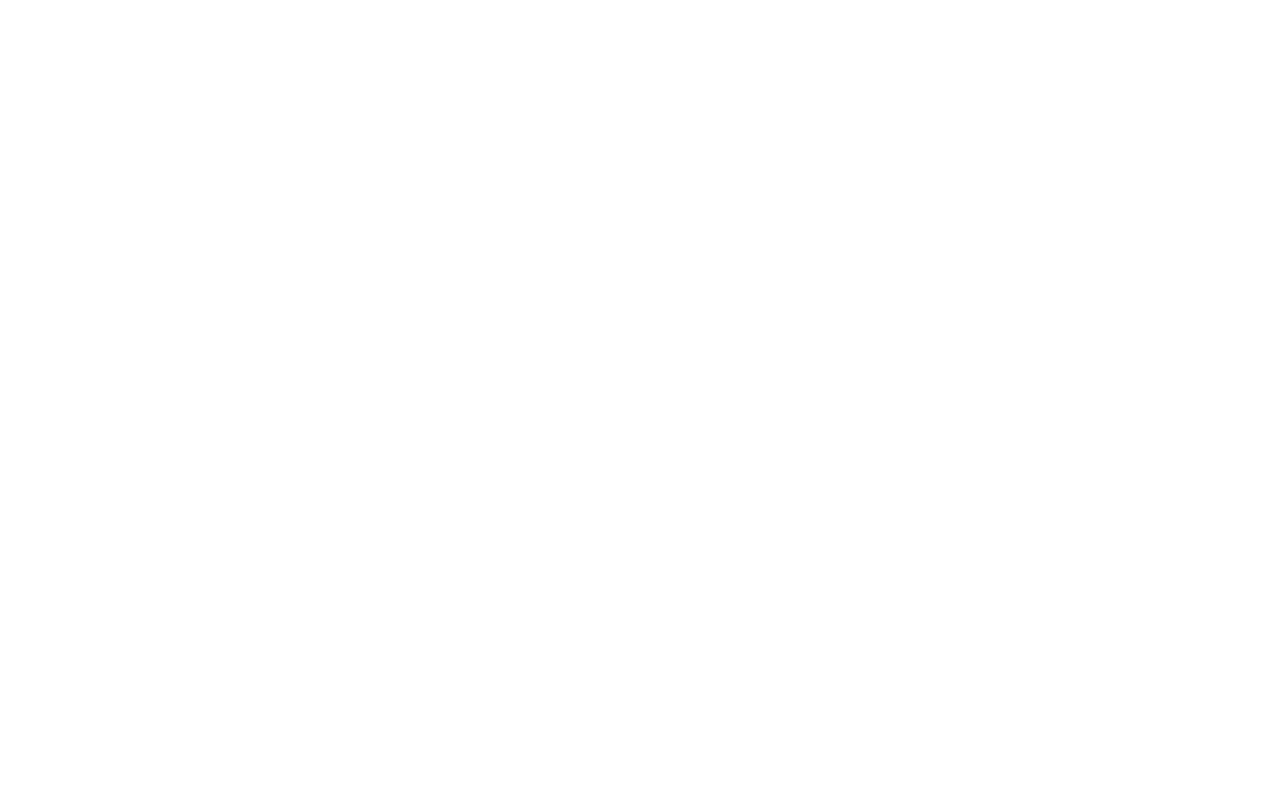
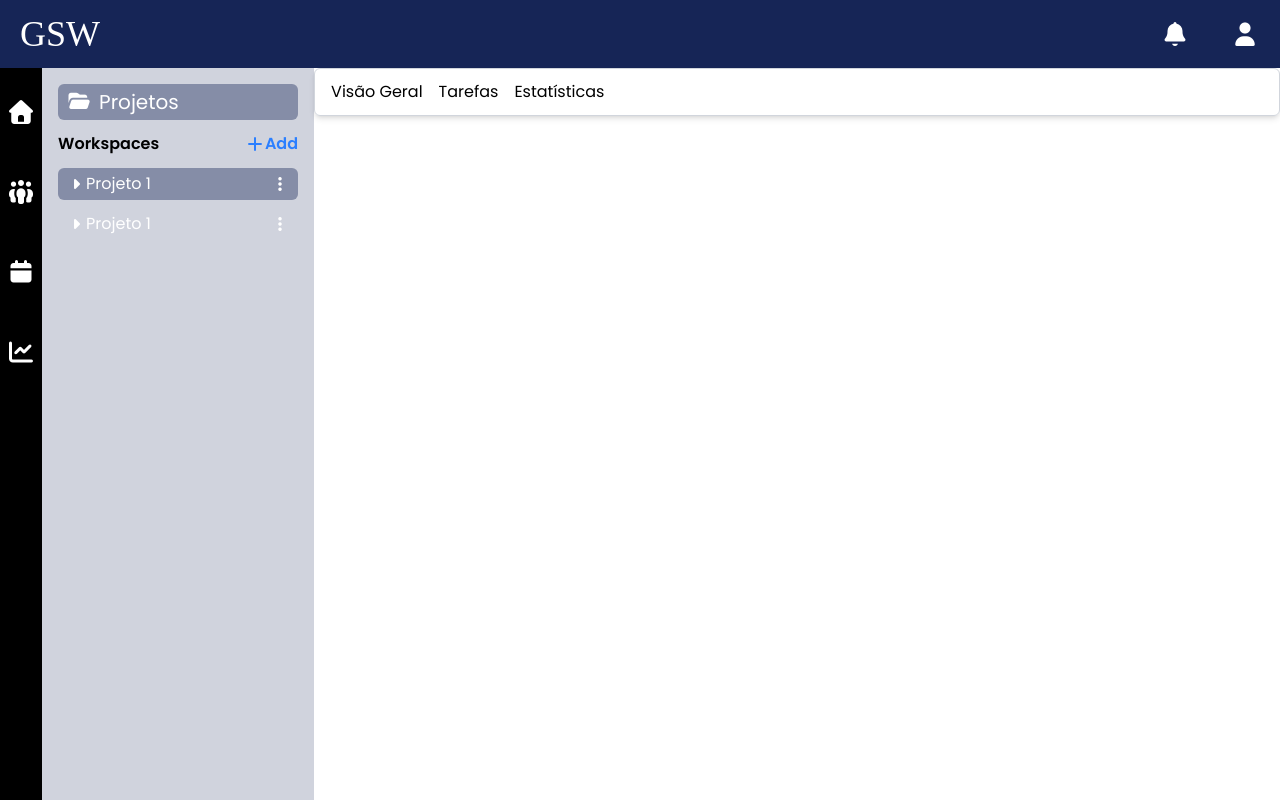
Before and after one commit to GeneSys-fatec/API-3DSM, a React (Vite) app in the folder taskmngr-frontend/: page /home in a window 1280 px wide. Before the commit this address had no page. Built offline with nearby package versions, Linux system fonts and the light colour scheme.

Commit message:
feat[GEN-47]: Iniciado desenvolvimento da tela do kanban

```diff
--- a/taskmngr-frontend/src/App.tsx
+++ b/taskmngr-frontend/src/App.tsx
@@ -1,6 +1,7 @@
 import { BrowserRouter as Router, Route, Routes } from 'react-router-dom'
 import Cadastro from './pages/Cadastro'
 import Login from './pages/Login'
+import Home from './pages/Home'
 
 function App() {
   return (
@@ -8,6 +9,7 @@ function App() {
       <Routes>
         <Route path='/' element={<Cadastro />} />
         <Route path='/login' element={<Login />} />
+        <Route path='/home' element={<Home />}/>
       </Routes>
     </Router>
   )
--- /dev/null
+++ b/taskmngr-frontend/src/components/BarraLateral.tsx
@@ -0,0 +1,14 @@
+import React from "react";
+
+export default class BarraLateral extends React.Component {
+    render() {
+        return (
+            <div className="h-[calc(100vh-4.28rem)] w-14 bg-black flex flex-col items-center py-8 gap-14">
+                <i className="fa-solid fa-house text-2xl text-white cursor-pointer hover:text-gray-300"></i>
+                <i className="fa-solid fa-people-group text-2xl text-white cursor-pointer hover:text-gray-300"></i>
+                <i className="fa-solid fa-calendar text-2xl text-white cursor-pointer hover:text-gray-300"></i>
+                <i className="fa-solid fa-chart-line text-2xl text-white cursor-pointer hover:text-gray-300"></i>
+            </div>
+        )
+    }
+}
--- /dev/null
+++ b/taskmngr-frontend/src/components/BarraLateralProjetos.tsx
@@ -0,0 +1,37 @@
+import React from "react";
+
+export default class BarraLateralProjetos extends React.Component {
+    render() {
+        return (
+            <div className="h-[calc(100vh-4.28rem)] bg-blue-950/20 text-white px-4 pt-4">
+                <div className="flex bg-blue-950/40 w-60 rounded-md gap-2 p-2 text-xl">
+                    <i className="fa-solid fa-folder-open"></i>
+                    <h2 className="leading-none">Projetos</h2>
+                </div>
+                <div className="text-black flex justify-between py-4 font-semibold">
+                    <h1 className="leading-none">Workspaces</h1>
+                    <div className="flex text-blue-500 cursor-pointer">
+                        <i className="fa-solid fa-plus"></i>
+                        <p className="leading-none">Add</p>
+                    </div>
+                </div>
+                <div className="flex flex-col gap-2">
+                <div className="flex bg-blue-950/40 w-60 rounded-md gap-2 p-2 text-md justify-between">
+                    <div className="flex">
+                    <i className="fa-solid fa-caret-right"></i>
+                    <p className="leading-none">Projeto 1</p>
+                    </div>
+                    <i className="fa-solid fa-ellipsis-vertical"></i>
+                </div>
+                <div className="flex w-60 rounded-md gap-2 p-2 text-md justify-between">
+                    <div className="flex">
+                    <i className="fa-solid fa-caret-right"></i>
+                    <p className="leading-none">Projeto 1</p>
+                    </div>
+                    <i className="fa-solid fa-ellipsis-vertical"></i>
+                </div>
+                </div>
+            </div>
+        )
+    }
+}
--- /dev/null
+++ b/taskmngr-frontend/src/components/NavbarProjetos.tsx
@@ -0,0 +1,15 @@
+import React from "react";
+
+export default class NavbarProjetos extends React.Component {
+    render () {
+        return (
+            <div className="flex flex-col h-12 w-full rounded-md shadow-md border border-gray-300 gap-2 pl-4 justify-center ">
+                <div className="flex gap-4">
+                    <p>Visão Geral</p>
+                    <p>Tarefas</p>
+                    <p>Estatísticas</p>
+                </div>
+            </div>
+        )
+    }
+}
--- a/taskmngr-frontend/src/components/headers/NavbarPrincipal.tsx
+++ b/taskmngr-frontend/src/components/headers/NavbarPrincipal.tsx
@@ -7,8 +7,8 @@ export default class NavbarPrincipal extends React.Component {
             <div className="flex justify-between items-center bg-blue-950 h-17 p-5">
                 <p className="logo text-4xl text-white">GSW</p>
                 <div className="flex gap-10">
-                    <i className="fa-solid fa-bell text-2xl text-white cursor-pointer"></i>
-                    <i className="fa-solid fa-user text-2xl text-white cursor-pointer"></i>
+                    <i className="fa-solid fa-bell text-2xl text-white cursor-pointer hover:text-gray-300"></i>
+                    <i className="fa-solid fa-user text-2xl text-white cursor-pointer hover:text-gray-300"></i>
                 </div>
             </div>
         )
--- /dev/null
+++ b/taskmngr-frontend/src/pages/Home.tsx
@@ -0,0 +1,21 @@
+import React from "react";
+import NavbarPrincipal from "../components/headers/NavbarPrincipal";
+import BarraLateral from "../components/BarraLateral";
+import BarraLateralProjetos from "../components/BarraLateralProjetos";
+import NavbarProjetos from "../components/NavbarProjetos";
+
+
+export default class Home extends React.Component {
+    render() {
+        return (
+            <div>
+                <NavbarPrincipal></NavbarPrincipal>
+                <div className="flex">
+                    <BarraLateral></BarraLateral>
+                    <BarraLateralProjetos></BarraLateralProjetos>
+                    <NavbarProjetos></NavbarProjetos>
+                </div>
+            </div>
+        )
+    }
+}
```
